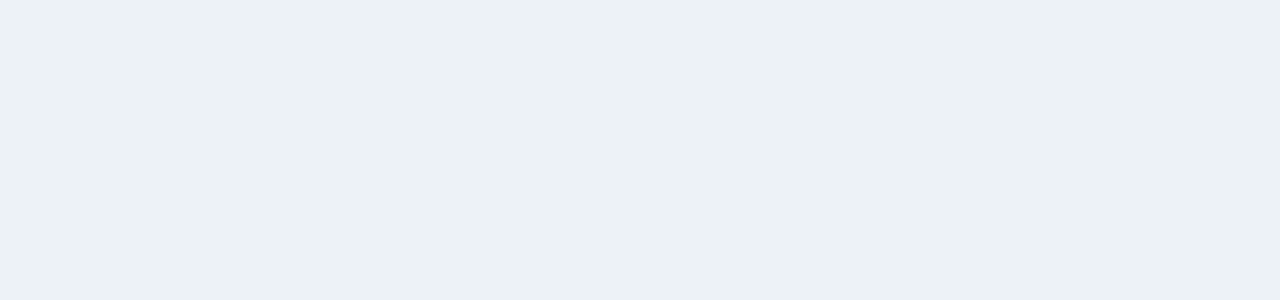
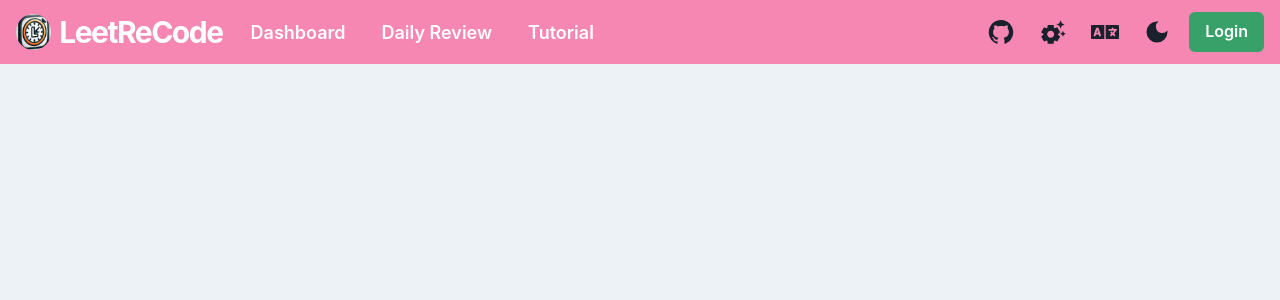
Before and after one commit to ddm1293/leetrecode, a React (Create React App) app in the folder frontend/: page /login in a window 1280 px wide. Shown: the top 300 px of the page. Built offline with nearby package versions, Linux system fonts and the light colour scheme.

Commit message:
complete Header.tsx

```diff
--- a/frontend/src/components/Header.tsx
+++ b/frontend/src/components/Header.tsx
@@ -1,10 +1,195 @@
 import React from 'react';
+import {
+    Box,
+    Button,
+    Flex,
+    Heading,
+    Text,
+    Image,
+    LightMode,
+    HStack,
+    DarkMode,
+    IconButton,
+    Stack, Tooltip, useDisclosure, useColorMode,
+} from '@chakra-ui/react';
+import { HamburgerIcon } from '@chakra-ui/icons';
+import { AiFillGithub } from 'react-icons/ai';
+import logo from "../assets/logo.png";
+import { MdDarkMode, MdSettingsSuggest } from 'react-icons/md';
+import { FaLanguage } from 'react-icons/fa';
+import { Link, useNavigate } from 'react-router-dom';
+
+const links = [
+    {
+        name: "Dashboard",
+        link: "/dashboard",
+    },
+    {
+        name: "Daily Review",
+        link: "/review",
+    },
+    // {
+    //   name: 'Setting',
+    //   link: '/setting',
+    // },
+    {
+        name: "Tutorial",
+        link: "/tutorial",
+    },
+];
 
 const Header = () => {
+    const { isOpen, onOpen, onClose } = useDisclosure();
+    const handleToggle = () => (isOpen ? onClose() : onOpen());
+    const { toggleColorMode } = useColorMode();
+    const navigate = useNavigate();
+
     return (
-        <div>
+        <Flex
+            as="nav"
+            align="center"
+            justify="space-between"
+            wrap="wrap"
+            px="1rem"
+            py={2}
+            bg="pink.300"
+            color="white"
+            pos="sticky"
+            top="0"
+            minH="4rem"
+            zIndex={1}
+        >
+            <Flex align="center" mr={5}>
+                <Heading
+                    as="button"
+                    size="lg"
+                    letterSpacing={"tighter"}
+                    onClick={() => {
+                        navigate("/");
+                    }}
+                >
+                    <HStack>
+                        <Image boxSize="2.2rem" borderRadius="full" src={logo} />
+                        <Text>LeetReCode</Text>
+                    </HStack>
+                </Heading>
+            </Flex>
 
-        </div>
+            <Box display={{ base: "block", md: "none" }} onClick={handleToggle}>
+                <DarkMode>
+                    <IconButton icon={<HamburgerIcon />} aria-label={"icon"} />
+                </DarkMode>
+            </Box>
+
+            <Stack
+                direction={{ base: "column", md: "row" }}
+                textAlign="center"
+                display={{ base: isOpen ? "block" : "none", md: "flex" }}
+                width={{ base: "full", md: "auto" }}
+                alignItems="center"
+                flexGrow={1}
+                spacing={{ base: 2, md: 5 }}
+                mt={{ base: 4, md: 0 }}
+                fontSize="lg"
+                fontWeight="semibold"
+            >
+                {links.map((link, index) => (
+                    <Link to={link.link} key={`link=${index}`}>
+                        <Box
+                            _hover={{ bg: "pink.700", borderColor: "pink.700" }}
+                            p={2}
+                            rounded="md"
+                        >
+                            {link.name}
+                        </Box>
+                    </Link>
+                ))}
+            </Stack>
+
+            <Box
+                display={{ base: isOpen ? "block" : "none", md: "block" }}
+                mt={{ base: 4, md: 0 }}
+                w={{ base: "full", md: "auto" }}
+                transition="all 0.5s"
+            >
+                <Stack
+                    direction={{ base: "column", md: "row" }}
+                    spacing={3}
+                    align="center"
+                >
+                    <Tooltip hasArrow label="Github Repository" placement="auto-start">
+                        <IconButton
+                            as="a"
+                            variant="ghost"
+                            display={{ base: "none", lg: "inherit" }}
+                            _hover={{ bg: "pink.700", borderColor: "pink.700" }}
+                            aria-label="Repository"
+                            icon={<AiFillGithub size={28} />}
+                            href="https://github.com/ddm1293/leetrecode"
+                            target="_blank"
+                            rel="noopener noreferrer"
+                        />
+                    </Tooltip>
+
+                    <Tooltip hasArrow label="Settings" placement="auto-start">
+                        <IconButton
+                            variant="ghost"
+                            display={{ base: "none", lg: "inherit" }}
+                            _hover={{ bg: "pink.700", borderColor: "pink.700" }}
+                            aria-label="Settings"
+                            icon={<MdSettingsSuggest size={28} />}
+                            // onClick={onSettingsOpen}
+                        />
+                    </Tooltip>
+
+                    <Tooltip
+                        hasArrow
+                        // label={
+                        //     user.lang === "EN" ? "Switch to Chinese" : "Switch to English"
+                        // }
+                        label="Switch to Chinese"
+                        placement="auto-start"
+                    >
+                        <IconButton
+                            variant="ghost"
+                            display={{ base: "none", lg: "inherit" }}
+                            _hover={{ bg: "pink.700", borderColor: "pink.700" }}
+                            aria-label="Switch language"
+                            icon={<FaLanguage size={28} />}
+                            // onClick={switchLang}
+                        />
+                    </Tooltip>
+
+                    <Tooltip hasArrow label="Dark mode" placement="auto-start">
+                        <IconButton
+                            variant="ghost"
+                            display={{ base: "none", lg: "inherit" }}
+                            _hover={{ bg: "pink.700", borderColor: "pink.700" }}
+                            aria-label="Switch language"
+                            icon={<MdDarkMode size={28} />}
+                            onClick={toggleColorMode}
+                        />
+                    </Tooltip>
+
+                    <LightMode>
+                        <Button
+                            variant="solid"
+                            w={{ base: "full", md: "auto" }}
+                            colorScheme="green"
+                            // onClick={handleClick}
+                        >
+                            {/*{user.status === "active" ? "Logout" : "Login"}*/}
+                            Login
+                        </Button>
+                    </LightMode>
+                </Stack>
+            </Box>
+            {/*<Setting*/}
+            {/*    isSettingsOpen={isSettingsOpen}*/}
+            {/*    onSettingsOpen={onSettingsOpen}*/}
+            {/*    onSettingsClose={onSettingsClose}*/}
+            {/*/>*/}
+        </Flex>
     );
 };
 
```
Also changed, not shown: frontend/src/assets/logo.png (added).
